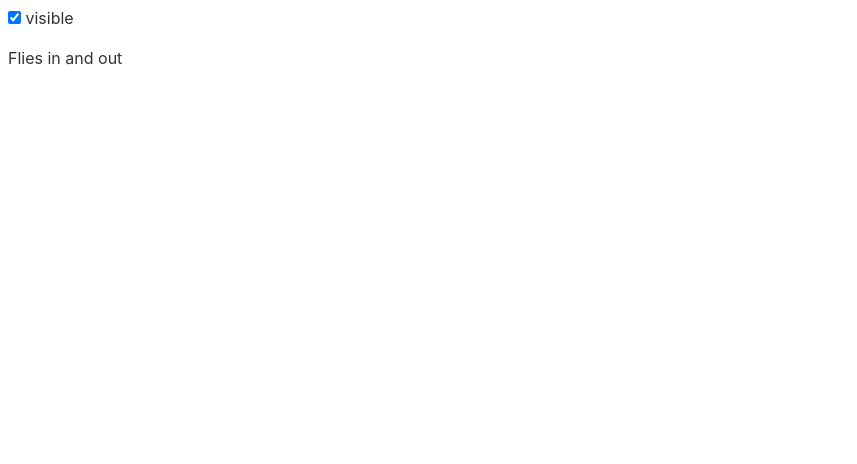
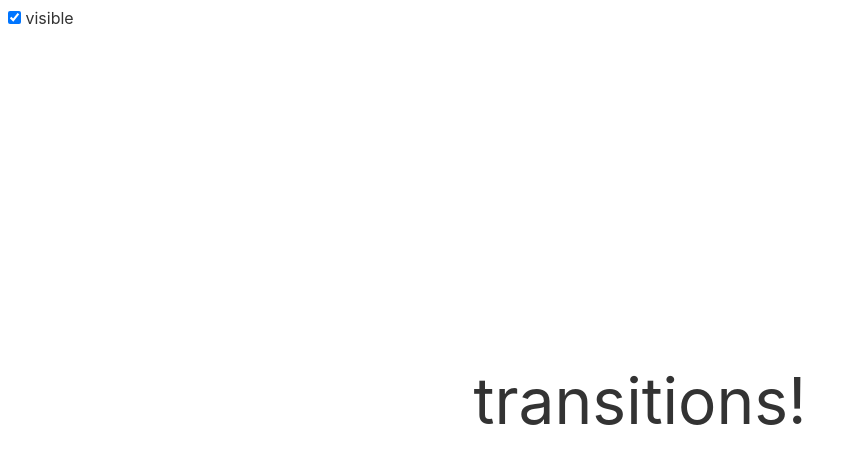
Before and after one commit to kkata/svelte-tutorial, a Svelte app: page / in a window 1280 px wide. Shown: the top 464 px of the page, without its empty margins (0-857 px from the left). Built offline with nearby package versions, Linux system fonts and the light colour scheme.

Commit message:
Transitions Custom CSS transitons

```diff
--- a/src/App.svelte
+++ b/src/App.svelte
@@ -1,10 +1,45 @@
 <script>
-import { fade, fly } from "svelte/transition";
+import { fade } from "svelte/transition";
+import { elasticOut } from "svelte/easing";
+
 let visible = true;
+
+function spin(node, { duration }) {
+  return {
+    duration,
+    css: (t) => {
+      const eased = elasticOut(t);
+      return `
+        transform: scale(${eased}) rotate(${eased * 1080}deg);
+					color: hsl(
+						${~~(t * 360)},
+						${Math.min(100, 1000 - 1000 * t)}%,
+						${Math.min(50, 500 - 500 * t)}%
+					);`;
+    },
+  };
+}
 </script>
+
+<style>
+.centered {
+  position: absolute;
+  left: 50%;
+  top: 50%;
+  transform: translate(-50%, -50%);
+}
+
+span {
+  position: absolute;
+  transform: translate(-50%, -50%);
+  font-size: 4em;
+}
+</style>
 
 <label> <input type="checkbox" bind:checked="{visible}" /> visible </label>
 
 {#if visible}
-  <p in:fly="{{ y: 200, duration: 2000 }}" out:fade>Flies in and out</p>
+  <div class="centered" in:spin="{{ duration: 8000 }}" out:fade>
+    <span>transitions!</span>
+  </div>
 {/if}
```
